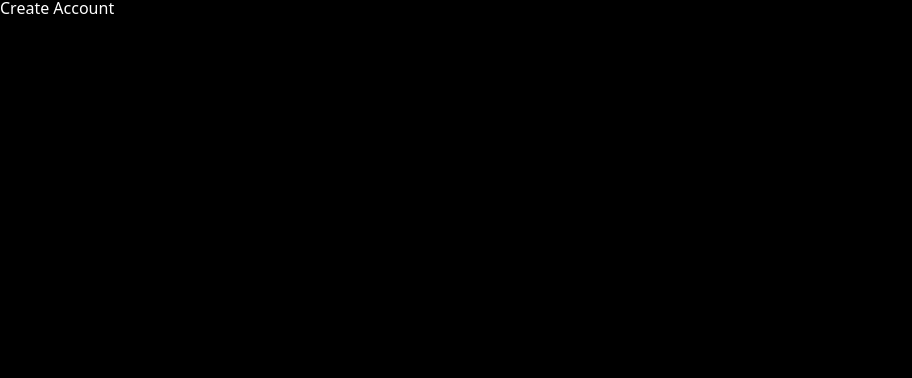
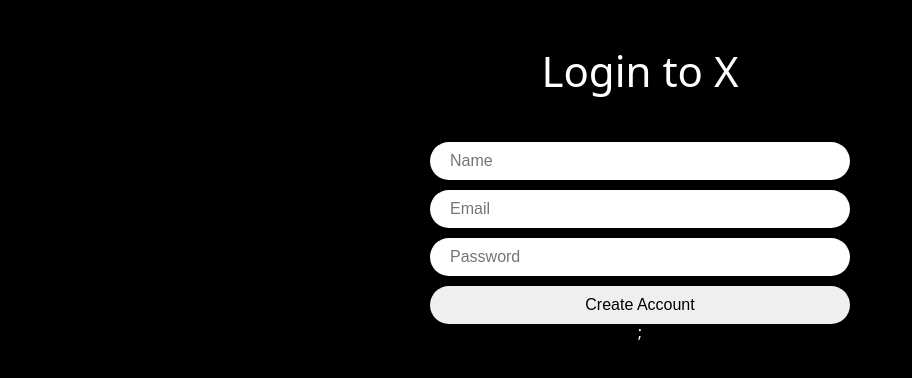
Before and after one commit to Jyophie/twitter-clone, a React (Vite) app: page /create-account in a window 1280 px wide. Shown: the top 378 px of the page, without its empty margins (0-912 px from the left). Built offline with nearby package versions, Linux system fonts and the light colour scheme.

Commit message:
UI: create account css

```diff
--- a/src/App.tsx
+++ b/src/App.tsx
@@ -1,5 +1,5 @@
 import { RouterProvider, createBrowserRouter } from "react-router-dom";
-import { createGlobalStyle } from "styled-components";
+import styled, { createGlobalStyle } from "styled-components";
 import { useEffect, useState } from "react";
 import reset from "styled-reset";
 import Layout from "./components/layout";
@@ -47,6 +47,12 @@
   }
 `;
 
+const Wrapper = styled.div`
+  height: 100vh;
+  display: flex;
+  justify-content: center;
+`;
+
 function App() {
   const [isLoading, setIsLoading] = useState(true);
   const init = async () => {
@@ -59,10 +65,10 @@
   }, []);
 
   return (
-    <>
+    <Wrapper>
       <GlobalStyles />
       {isLoading ? <LoadingScreen /> : <RouterProvider router={router} />}
-    </>
+    </Wrapper>
   );
 }
 
--- a/src/routes/create-account.tsx
+++ b/src/routes/create-account.tsx
@@ -1,7 +1,114 @@
+import { styled } from "styled-components";
+import React, { useState } from "react";
+
+const Wrapper = styled.div`
+  height: 100%;
+  display: flex;
+  flex-direction: column;
+  align-items: center;
+  width: 420px;
+  padding: 50px 0;
+`;
+
+const Title = styled.h1`
+  font-size: 42px;
+`;
+
+const Form = styled.form`
+  margin-top: 50px;
+  display: flex;
+  flex-direction: column;
+  gap: 10px;
+  width: 100%;
+`;
+
+const Input = styled.input`
+  padding: 10px 20px;
+  border-radius: 50px;
+  border: none;
+  width: 100%;
+  font-size: 16px;
+
+  &[type="submit"] {
+    cursor: pointer;
+    &:hover {
+      opacity: 0.8;
+    }
+  }
+`;
+
+const Error = styled.span`
+  color: tomato;
+  font-weight: 600;
+`;
+
 export default function CreateAccount() {
+  const [isLoading, setIsLoading] = useState(false);
+  const [error, setError] = useState("");
+  const [name, setName] = useState("");
+  const [email, setEmail] = useState("");
+  const [password, setPassword] = useState("");
+
+  const onChange = (e: React.ChangeEvent<HTMLInputElement>) => {
+    const {
+      target: { name, value },
+    } = e;
+    if (name === "name") {
+      setName(value);
+    } else if (name === "email") {
+      setEmail(value);
+    } else if (name === "password") {
+      setPassword(value);
+    }
+  };
+
+  const onSubmit = (e: React.FormEvent<HTMLFormElement>) => {
+    e.preventDefault();
+    try {
+      // create an account
+      // set the name of the user
+      // redirect to home
+    } catch (e) {
+      // setError(e.message);
+    } finally {
+      setIsLoading(false);
+    }
+  };
+
   return (
-    <>
-      <h1>Create Account</h1>
-    </>
+    <Wrapper>
+      <Title>Login to X</Title>
+      <Form onSubmit={onSubmit}>
+        <Input
+          onChange={onChange}
+          name="name"
+          value={name}
+          placeholder="Name"
+          type="text"
+          required
+        />
+        <Input
+          onChange={onChange}
+          name="email"
+          value={email}
+          placeholder="Email"
+          type="email"
+          required
+        />
+        <Input
+          onChange={onChange}
+          name="password"
+          value={password}
+          placeholder="Password"
+          type="password"
+          required
+        />
+        <Input
+          type="submit"
+          value={isLoading ? "Loading..." : "Create Account"}
+        />
+      </Form>
+      {error !== "" ? <Error>{error}</Error> : null};
+    </Wrapper>
   );
 }
```
